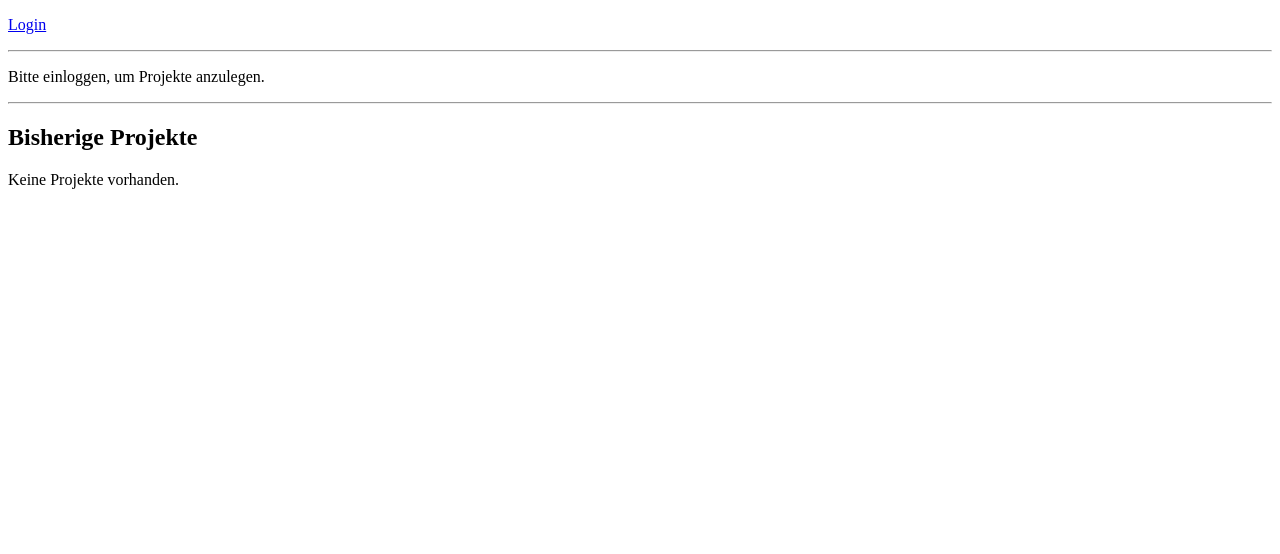
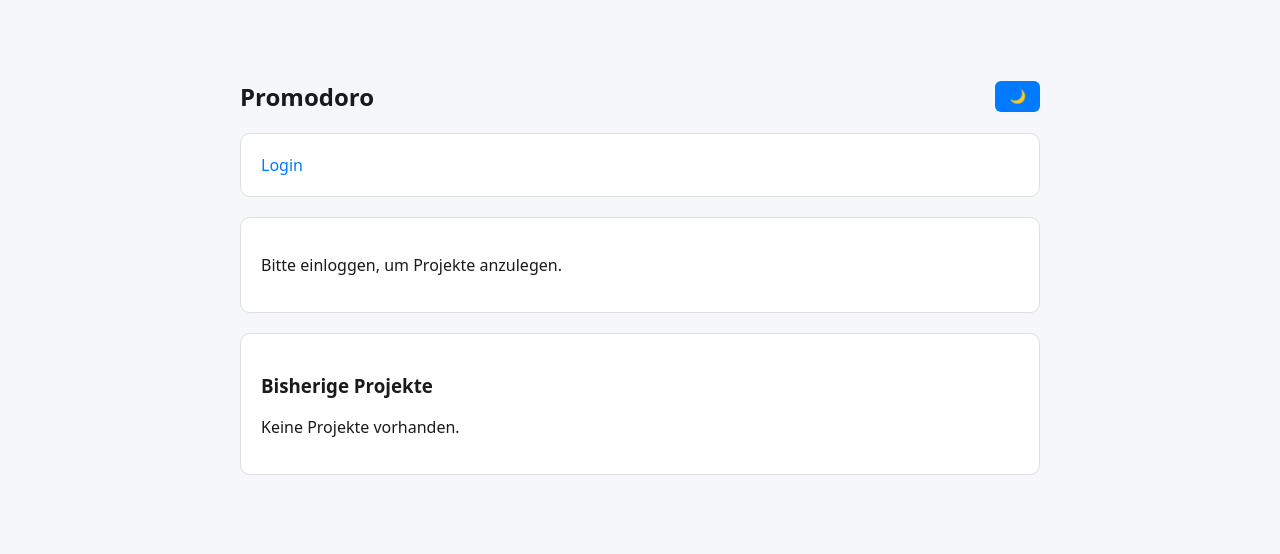
Before and after one commit to beekama/promodoro-time-logger, a Flask app: template server/templates/index.html in a window 1280 px wide. Shown: the top 554 px of the page. Run offline with Flask 3, Linux system fonts and the light colour scheme; the template is opened without the code that fills it, so the values that code supplies are empty; parts of the project's set-up code (start-up, migrations or seed data) failed here and were passed over.

Commit message:
feat: improve design

```diff
--- a/server/templates/index.html
+++ b/server/templates/index.html
@@ -3,56 +3,168 @@
 <head>
 <meta charset="utf-8">
 <title>Promodoro Time Logger</title>
+
+<style>
+:root {
+    --bg: #f5f7fa;
+    --card: #ffffff;
+    --text: #1a1a1a;
+    --muted: #666;
+    --accent: #007bff;
+    --border: #e0e0e0;
+}
+
+[data-theme="dark"] {
+    --bg: #121212;
+    --card: #1e1e1e;
+    --text: #e0e0e0;
+    --muted: #aaa;
+    --accent: #4dabf7;
+    --border: #333;
+}
+
+body {
+    margin: 0;
+    background: var(--bg);
+    color: var(--text);
+    font-family: system-ui, -apple-system, sans-serif;
+}
+
+/* Layout */
+.container {
+    max-width: 800px;
+    margin: 40px auto;
+    padding: 20px;
+}
+
+/* Card */
+.card {
+    background: var(--card);
+    border: 1px solid var(--border);
+    border-radius: 10px;
+    padding: 20px;
+    margin-bottom: 20px;
+}
+
+/* Header */
+.header {
+    display: flex;
+    justify-content: space-between;
+    align-items: center;
+}
+
+/* Buttons */
+button {
+    background: var(--accent);
+    color: white;
+    border: none;
+    padding: 8px 14px;
+    border-radius: 6px;
+    cursor: pointer;
+}
+
+button:hover {
+    opacity: 0.9;
+}
+
+/* Inputs */
+input {
+    width: 100%;
+    padding: 8px;
+    margin-top: 10px;
+    border-radius: 6px;
+    border: 1px solid var(--border);
+    background: var(--bg);
+    color: var(--text);
+}
+
+/* Project list */
+.project {
+    padding: 10px;
+    border-bottom: 1px solid var(--border);
+}
+
+.project:last-child {
+    border-bottom: none;
+}
+
+small {
+    color: var(--muted);
+}
+
+a {
+    color: var(--accent);
+    text-decoration: none;
+}
+</style>
 </head>
+
 <body>
 
+<div class="container">
 
+    <div class="header">
+        <h2>Promodoro</h2>
+        <button onclick="toggleTheme()">🌙</button>
+    </div>
+
+    <div class="card">
         {% if session.user %}
             <p>
-        Eingeloggt als
-        <strong>{{ session.user.preferred_username }}</strong>
+                Eingeloggt als <strong>{{ session.user.preferred_username }}</strong>
                 |
                 <a href="{{ url_for('auth.logout') }}">Logout</a>
             </p>
         {% else %}
-    <p>
             <a href="{{ url_for('auth.login') }}">Login</a>
-    </p>
         {% endif %}
+    </div>
 
-<hr>
-{% if session.user%}
+    <div class="card">
+        {% if session.user %}
         <form method="post">
-    <input
-        type="text"
-        name="name"
-        placeholder="Projektname"
-        required
-    />
-    <button type="submit">projektanlegen</button>
+            <label>Neues Projekt</label>
+            <input type="text" name="name" placeholder="Projektname" required />
+            <button style="margin-top:10px;">Projekt anlegen</button>
         </form>
         {% else %}
             <p>Bitte einloggen, um Projekte anzulegen.</p>
         {% endif %}
+    </div>
 
-
-<hr>
-
-<h2> Bisherige Projekte </h2>
-
+    <div class="card">
+        <h3>Bisherige Projekte</h3>
 
         {% if projects %}
-    <ul>
             {% for project in projects %}
-            <li>
-                {{ project.name }}
-                <small>({{ project.created_at | dt }})</small>
-            </li>
+                <div class="project">
+                    <strong>{{ project.name }}</strong><br>
+                    <small>{{ project.created_at | dt }}</small>
+                </div>
             {% endfor %}
-    </ul>
         {% else %}
             <p>Keine Projekte vorhanden.</p>
         {% endif %}
+    </div>
+
+</div>
+
+<script>
+function setTheme(theme) {
+    document.documentElement.setAttribute("data-theme", theme);
+    localStorage.setItem("theme", theme);
+}
+
+function toggleTheme() {
+    const current = document.documentElement.getAttribute("data-theme");
+    setTheme(current === "dark" ? "light" : "dark");
+}
+
+(function () {
+    const saved = localStorage.getItem("theme") || "light";
+    setTheme(saved);
+})();
+</script>
 
 </body>
 </html>
```
Lines whose indentation alone changed are shown as unchanged.
